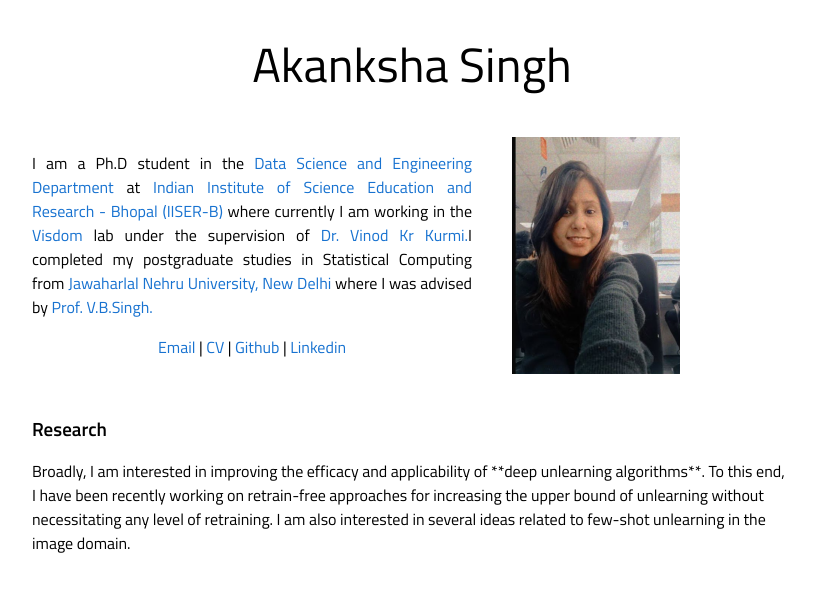
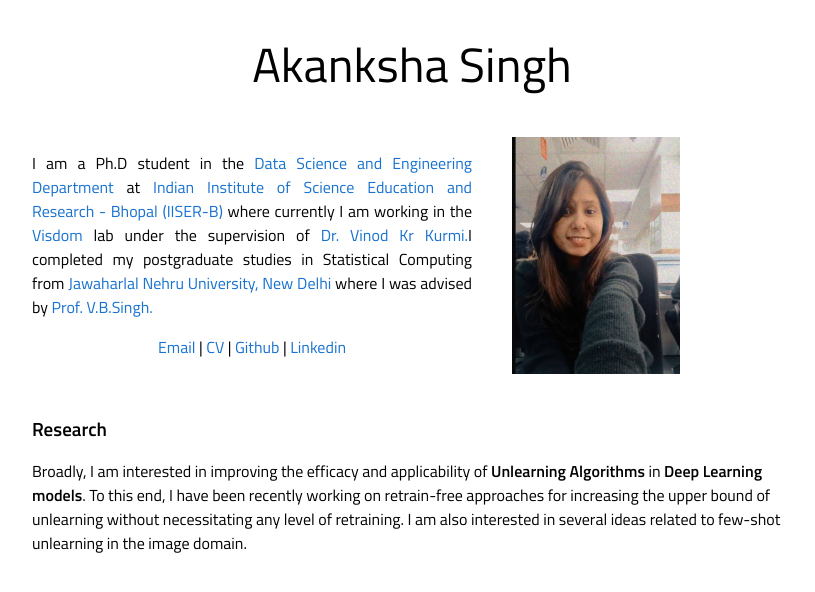
Before and after one commit to AKANKSHASINGH233/AKANKSHASINGH233.github.io, a plain HTML site: page index.html in a window 1280 px wide. Shown: the whole page, without its empty margins (228-1043 px from the left). Drawn offline with Linux system fonts and the light colour scheme.

Commit message:
Update index.html

```diff
--- a/index.html
+++ b/index.html
@@ -107,7 +107,7 @@
     <td style="padding:20px;width:100%;vertical-align:middle">
                 <heading>Research</heading>
                <p>
-    Broadly, I am interested in improving the efficacy and applicability of **deep unlearning algorithms**. To this end, I have been recently working on retrain-free approaches for increasing the upper bound of unlearning without necessitating any level of retraining. I am also interested in several ideas related to few-shot unlearning in the image domain.
+    Broadly, I am interested in improving the efficacy and applicability of <b>Unlearning Algorithms</b>  in <b>Deep Learning models</b>. To this end, I have been recently working on retrain-free approaches for increasing the upper bound of unlearning without necessitating any level of retraining. I am also interested in several ideas related to few-shot unlearning in the image domain.
           </p>
       <div class="paper" id="wsd">
       </div>
```
